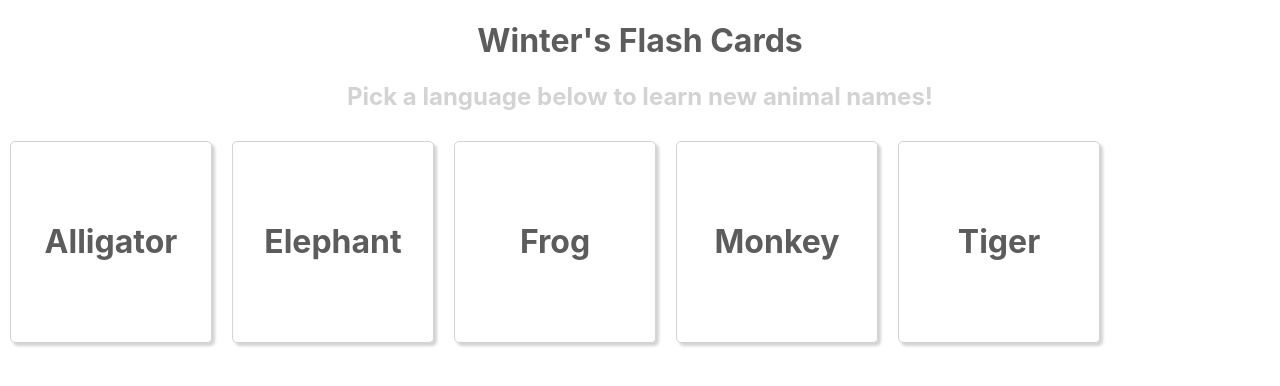
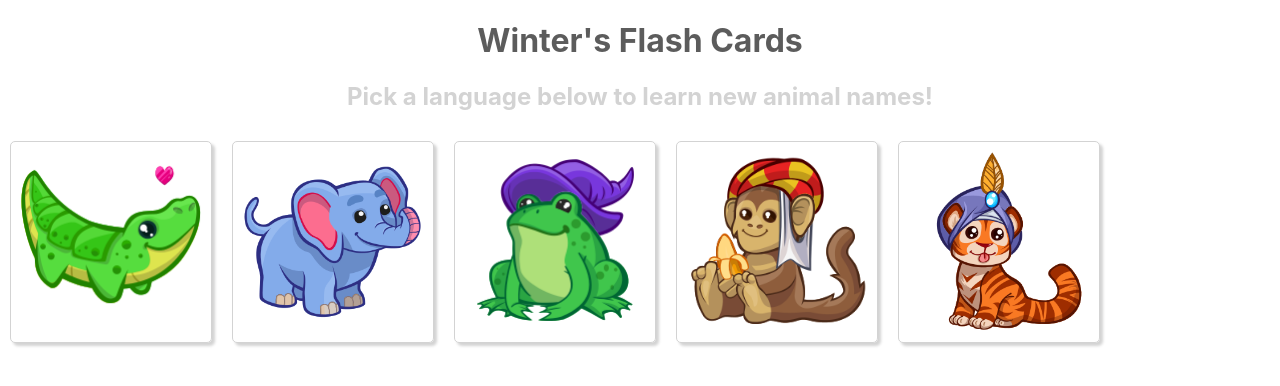
Before and after one commit to wrunion/animal-flashcards, a React (Create React App) app: page / in a window 1280 px wide. Shown: the top 386 px of the page. Built offline with nearby package versions, Linux system fonts and the light colour scheme.

Commit message:
Add five working flash cards.

```diff
--- a/src/FlashCard/FlashCard.js
+++ b/src/FlashCard/FlashCard.js
@@ -18,8 +18,8 @@ class FlashCard extends React.Component {
     const { animalName, animalImage } = this.props;
     return (
       <div className="FlashCard" onClick={this.handleClick}>
-        {this.state.imageShowing ? <h1>{animalName}</h1> :
-        <img src={animalImage} alt=""/>}
+        {this.state.imageShowing ?
+        <img src={animalImage} alt=""/> : <h1>{animalName}</h1>}
       </div>
     );
   }
```
